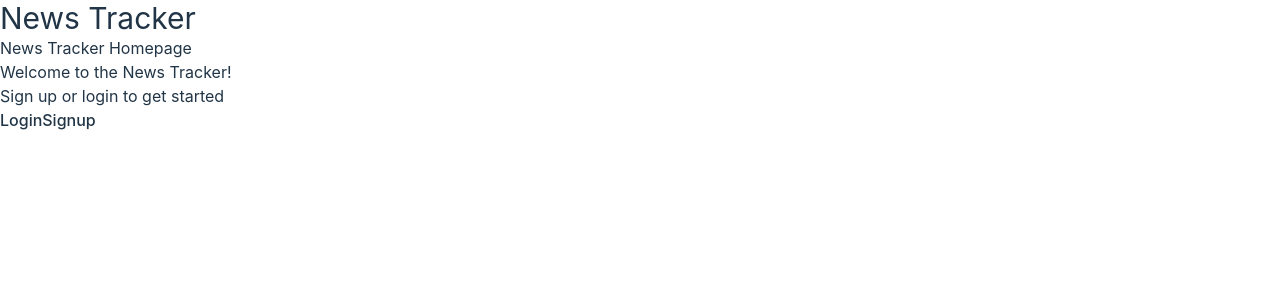
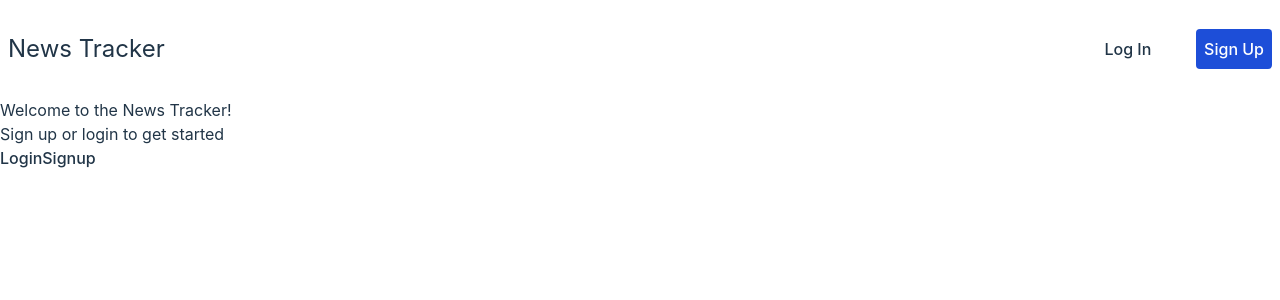
Before and after one commit to dcross17/News-Tracker-UI, a React (Vite) app: page / in a window 1280 px wide. Shown: the top 300 px of the page. Built offline with nearby package versions, Linux system fonts and the light colour scheme.

Commit message:
Header updated

```diff
--- a/src/App.jsx
+++ b/src/App.jsx
@@ -21,9 +21,6 @@ export default function App() {
 
   return (
     <>
-        <h1 className="text-3xl">
-        News Tracker
-        </h1>
         <Router>
         <Routes>
           <Route path="/" element={<Home loggedIn={loggedIn} setLoggedIn={setLoggedIn} user={user} setUser={setUser} />} />
--- /dev/null
+++ b/src/components/Header.jsx
@@ -0,0 +1,42 @@
+import React from 'react';
+import { useState, useEffect } from 'react';
+import {Link} from 'react-router-dom';
+
+function Header({ setLoggedIn, loggedIn, setUser, user }) {
+
+    const logOut = () => {
+        localStorage.removeItem("token");
+        sessionStorage.removeItem("user");
+        setLoggedIn(false);
+        setUser({});
+        navigate("/");
+    }
+
+    return (
+        <header className="p-2 flex justify-between items-center">
+            <h1 className="text-2xl">News Tracker</h1>
+            <nav>
+                <ul className="flex space-x-4">
+                    {loggedIn ? (
+
+                        <li>
+                            <button className='p-2'><a href="/" className="hover:underline" onClick={logOut}>Logout</a></button>
+                        </li>
+
+                    ) : (
+                    <>
+                        <li>
+                            <button className='p-2'><a href="/login" className="hover:underline">Log In</a></button>
+                        </li>
+                        <li>
+                            <button className='rounded bg-blue-700 p-2 m1-1'><a href="/signup" className="text-white hover:underline">Sign Up</a></button>
+                        </li>
+                     </>
+                    )}
+                </ul>
+            </nav>
+        </header>
+    );
+}
+
+export default Header;
--- a/src/components/LoginNav.jsx
+++ b/src/components/LoginNav.jsx
@@ -1,5 +1,8 @@
 import React from "react";
 import { useNavigate } from "react-router-dom";
+import { useState, useEffect } from "react";
+import { Link } from "react-router-dom";
+import Header from "./Header";
 
 function LoginNav({ setLoggedIn, setUser }) {
     const navigate = useNavigate();
--- a/src/pages/Home.jsx
+++ b/src/pages/Home.jsx
@@ -4,6 +4,7 @@ import { BrowserRouter as Router, Routes, Route } from "react-router-dom";
 import Login from "./Login";
 import Signup from "./Signup";
 import News from "./News";
+import Header from "../components/Header";
 import LandingPage from "./LandingPage";
 import {useNavigate} from "react-router-dom";
 import LoginNav from "../components/LoginNav";
@@ -11,17 +12,15 @@ import LoginNav from "../components/LoginNav";
 export default function Home({loggedIn, setLoggedIn, user, setUser}) {
 
   return (
-    <div className="homepage">
-      <h1>News Tracker Homepage</h1>
-            {loggedIn ? (
-              <>
-
-                <LoginNav setLoggedIn={setLoggedIn} setUser = {setUser} />
-                <News />
-              </>
-            ) : (
-              <LandingPage setLoggedIn={setLoggedIn} setUser = {setUser} />
-            )}
-    </div>
+    <>
+      <Header setLoggedIn = {setLoggedIn} loggedIn={loggedIn} setUser={setUser}  user={user} />
+      <div className="homepage">
+              {loggedIn ? (
+                <News user = {user}/>
+              ) : (
+                <LandingPage setLoggedIn = {setLoggedIn} loggedIn={loggedIn} setUser={setUser}  user={user} />
+              )}
+      </div>
+    </>
   );
 }
--- a/src/pages/News.jsx
+++ b/src/pages/News.jsx
@@ -3,7 +3,7 @@ import apiData from "../public/apiData";
 import Article from "../components/Article";
 import axios from "axios";
 
-function News() {
+function News({user}) {
     const [news, setNews] = useState([]);
     const [loading, setLoading] = useState(true);
     const [query, setQuery] = useState("");
@@ -34,7 +34,9 @@ function News() {
 
   return (
     <>
-        <h1>Your news</h1>
+        <h1>
+        {user.name}'s News Feed
+        </h1>
         <div>
         <ul className = "grid grid-cols-4 gap-4">
         {news.slice(0,20).map((article, index) => (
```
Also changed, not shown: src/pages/LandingPage.jsx (+3 -4 lines).
